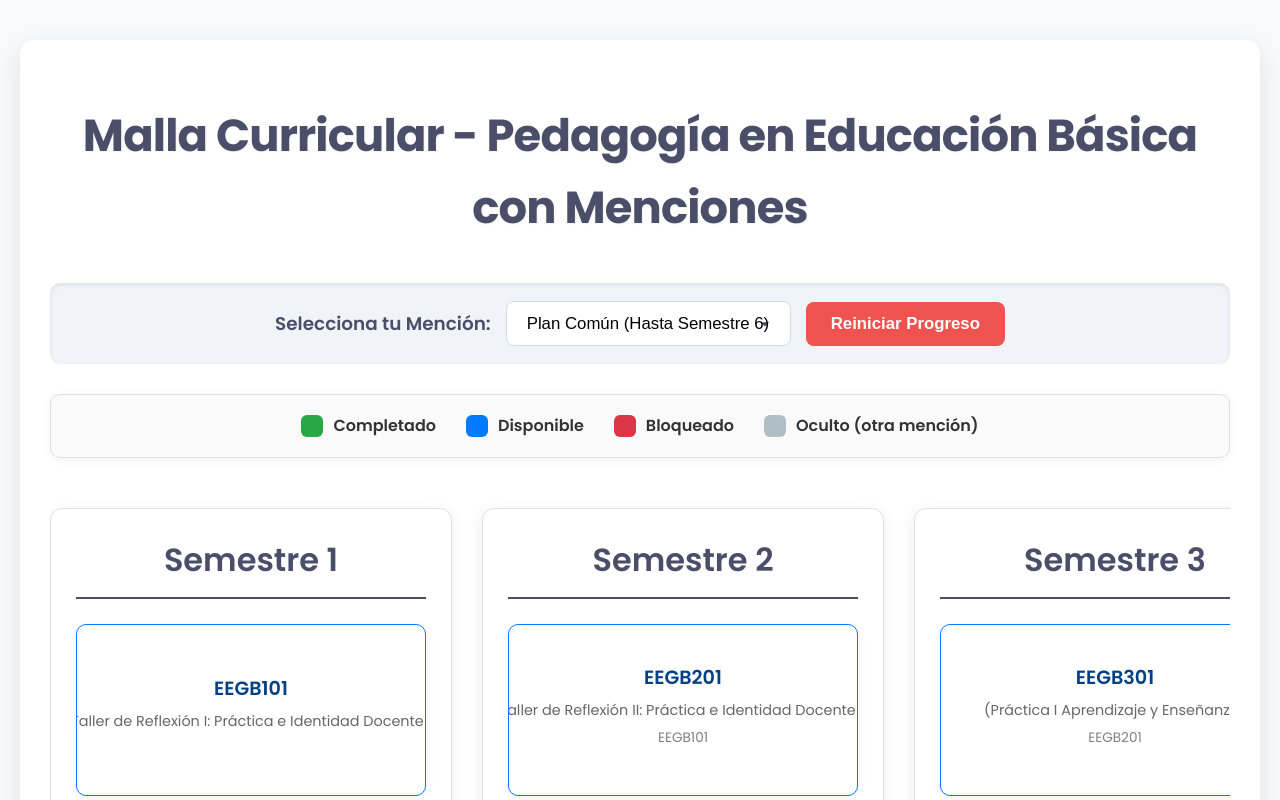
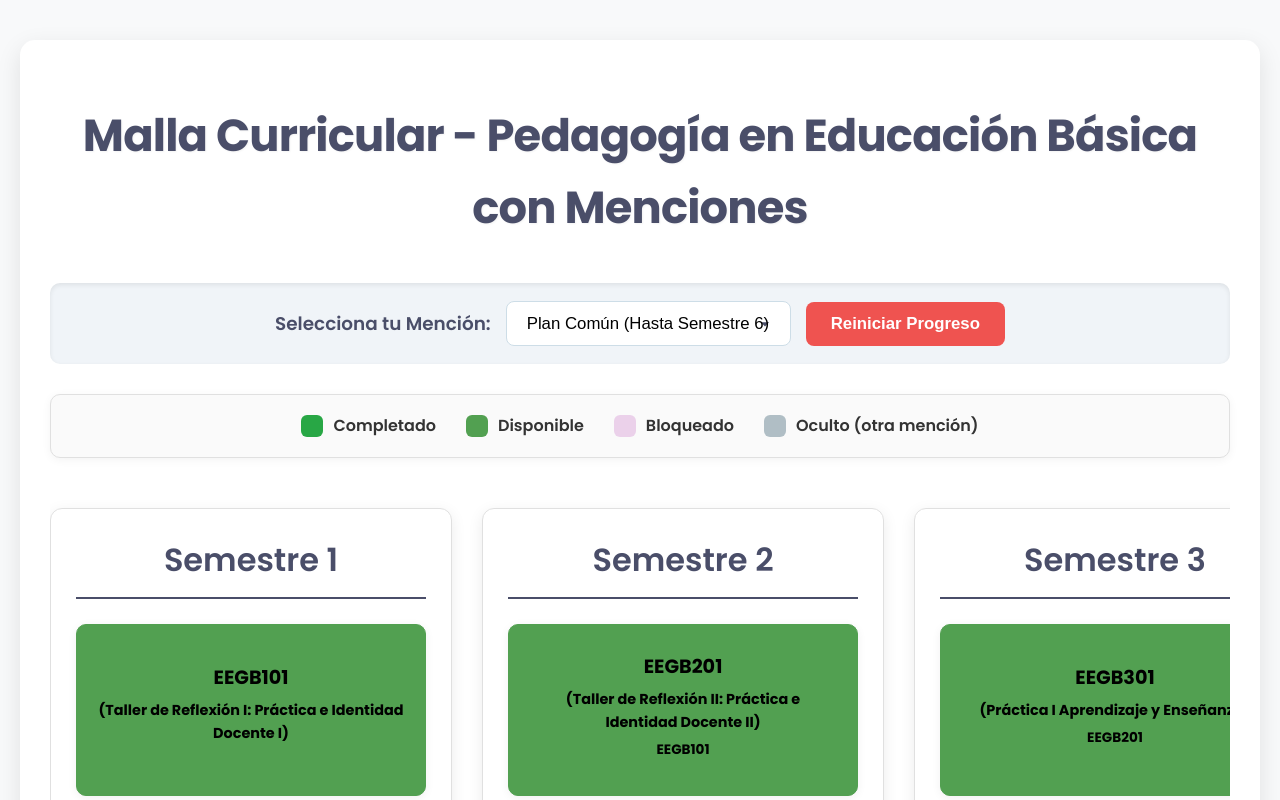
Before and after one commit to 170357/Malla-PEB-UMCE, a plain HTML site: page index.html in a window 1280 px wide. Shown: the top 800 px of the page. Drawn offline with Linux system fonts and the light colour scheme.

Commit message:
Update style.css

```diff
--- a/style.css
+++ b/style.css
@@ -1,27 +1,36 @@
 /* Paleta de Colores Pasteles y Tipografía Poppins */
 :root {
-    /* Menciones */
+    /* Menciones - No se usan como fondo base del curso */
+    /* Se mantienen para referencia o si se usan en otros elementos */
     --color-todas: #e0bbe4; /* Violeta pastel */
-    --color-matematica: #95d5b2; /* Azul verdoso pastel */
-    --color-ciencias-naturales: #bbd0ff; /* Azul cielo pastel */
-    --color-lengua-literatura: #ffbebc; /* Rosa/rojo pastel */
-    --color-ciencias-sociales: #fec89a; /* Naranja/amarillo pastel */
+    --color-todas-border: #c19ec4; /* Borde más oscuro del violeta */
+
+    --color-matematica: #bbd0ff; /* Azul cielo pastel */
+    --color-matematica-border: #9cbaff; /* Borde más oscuro del azul */
+
+    --color-ciencias-naturales: #95d5b2; /* Verde pastel */
+    --color-ciencias-naturales-border: #7cbfa3; /* Borde más oscuro del verde */
+
+    --color-lengua-literatura: #ffbebc; /* Rosa/Rojo pastel */
+    --color-lengua-literatura-border: #fca8a6; /* Borde más oscuro del rojo */
+
+    --color-ciencias-sociales: #fef9e7; /* Amarillo pastel */
+    --color-ciencias-sociales-border: #fde876; /* Borde más oscuro del amarillo */
 
     /* Estados de Curso */
-    --completed-bg: #d4edda; /* Fondo Verde completado */
-    --completed-border: #28a745; /* Borde Verde completado */
-    --completed-text: #155724;
+    --completed-text: #000000; /* Texto negro para aprobados */
 
-    --available-border: #007bff; /* Borde Azul disponible */
-    --available-text: #004085;
+    --available-bg: #52A051; /* Fondo Verde para disponibles */
+    --available-border: #52A051; /* Borde Verde para disponibles */
+    --available-text: #000000; /* Texto negro para disponibles */
 
-    --locked-bg: #f8d7da; /* Fondo Rojo bloqueado */
-    --locked-border: #dc3545; /* Borde Rojo bloqueado */
-    --locked-text: #721c24;
+    --locked-bg: #EBD1EA; /* Fondo Violeta claro para bloqueados */
+    --locked-border: #EBD1EA; /* Borde Violeta claro para bloqueados */
+    --locked-text: #000000; /* Texto negro para bloqueados */
 
     --hidden-mention-bg: #eceff1; /* Gris muy claro para ocultos */
     --hidden-mention-border: #b0bec5; /* Borde Gris */
-    --hidden-mention-text: #607d8b;
+    --hidden-mention-text: #000000; /* Texto negro para ocultos */
 
     /* Colores Generales */
     --text-color: #333;
@@ -152,7 +161,7 @@ h1 {
     vertical-align: middle;
 }
 
-.legend-item.completed::before { background-color: var(--completed-border); }
+.legend-item.completed::before { background-color: #28a745; } /* Placeholder, actual color from JS */
 .legend-item.available::before { background-color: var(--available-border); }
 .legend-item.locked::before { background-color: var(--locked-border); }
 .legend-item.hidden-mention::before { background-color: var(--hidden-mention-border); }
@@ -233,21 +242,24 @@ h1 {
     transition: all 0.3s cubic-bezier(0.25, 0.8, 0.25, 1);
     cursor: pointer;
     position: relative;
-    overflow: hidden;
+    overflow: hidden; /* Important for text adjustment */
 }
 
-/* Colores de fondo de los cursos según la mención */
-.course[data-mention="TODAS"] { background-color: var(--color-todas); border-color: darken(var(--color-todas), 15%); }
-.course[data-mention="MATEMÁTICA"] { background-color: var(--color-matematica); border-color: darken(var(--color-matematica), 15%); }
-.course[data-mention="CIENCIAS NATURALES"] { background-color: var(--color-ciencias-naturales); border-color: darken(var(--color-ciencias-naturales), 15%); }
-.course[data-mention="LENGUA Y LITERATURA"] { background-color: var(--color-lengua-literatura); border-color: darken(var(--color-lengua-literatura), 15%); }
-.course[data-mention="CIENCIAS SOCIALES"] { background-color: var(--color-ciencias-sociales); border-color: darken(var(--color-ciencias-sociales), 15%); }
+/* Base style for text in courses - black and bold */
+.course .course-name,
+.course .course-code,
+.course .course-credits,
+.course .prerequisites {
+    color: #000000;
+    font-weight: bold;
+    word-break: break-word; /* Ensure long words break */
+    white-space: normal; /* Allow text to wrap */
+}
 
 
 /* Sobrescribe los colores de mención si el curso está en un estado específico */
 .course.completed {
-    background-color: var(--completed-bg) !important;
-    border-color: var(--completed-border) !important;
+    /* Background and border color set by JS for completed courses */
     color: var(--completed-text) !important;
     cursor: default;
     box-shadow: 0 1px 4px rgba(0,0,0,0.05);
@@ -259,12 +271,12 @@ h1 {
     top: 10px;
     right: 15px;
     font-size: 2em;
-    color: var(--completed-border);
+    color: #000000; /* Checkmark color */
     font-weight: bold;
 }
 
 .course.available {
-    /* Mantiene el color de fondo de la mención, solo cambia borde y texto */
+    background-color: var(--available-bg) !important;
     border-color: var(--available-border) !important;
     color: var(--available-text) !important;
     cursor: pointer;
@@ -298,39 +310,29 @@ h1 {
 }
 
 .course-name {
-    font-weight: 600;
+    font-weight: bold; /* Already set by general .course text, but explicit */
     margin-bottom: 8px;
-    font-size: 1.2em;
+    font-size: 1.2em; /* Adjusted for better fit */
     line-height: 1.3;
 }
 
 .course-code {
     font-size: 0.9em;
-    color: rgba(0,0,0,0.6); /* Un poco más oscuro */
+    color: #000000; /* Explicitly black */
     margin-bottom: 5px;
 }
 
 .course-credits {
     font-size: 0.85em;
-    color: rgba(0,0,0,0.5);
+    color: #000000; /* Explicitly black */
     margin-bottom: 5px;
 }
 
 .prerequisites {
     font-size: 0.8em;
-    color: rgba(0,0,0,0.7);
+    color: #000000; /* Explicitly black */
     margin-top: 10px;
     border-top: 1px solid rgba(0,0,0,0.1); /* Línea separadora más suave */
     padding-top: 8px;
     width: 100%;
 }
-
-.course.locked .prerequisites {
-    color: var(--locked-text) !important;
-}
-
-/* Función para oscurecer colores dinámicamente si tu navegador lo soporta o si usas preprocesador */
-/* Esto es un truco CSS moderno, si no funciona puedes usar colores fijos */
-/* Si no ves el efecto, no te preocupes, el color fijo del borde es suficientemente bueno */
-/* O puedes definir los colores de borde directamente en :root */
-/* Por ejemplo, --color-todas-border: #c19ec4; */
```
